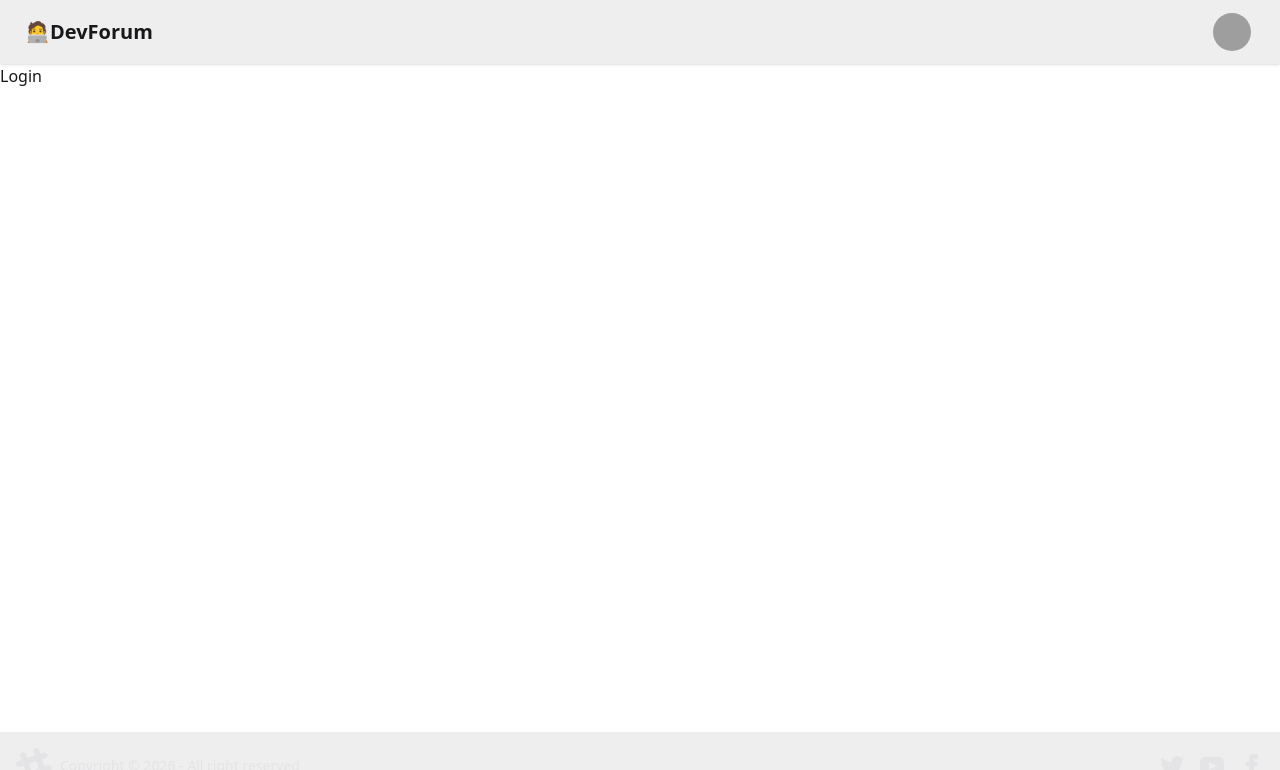
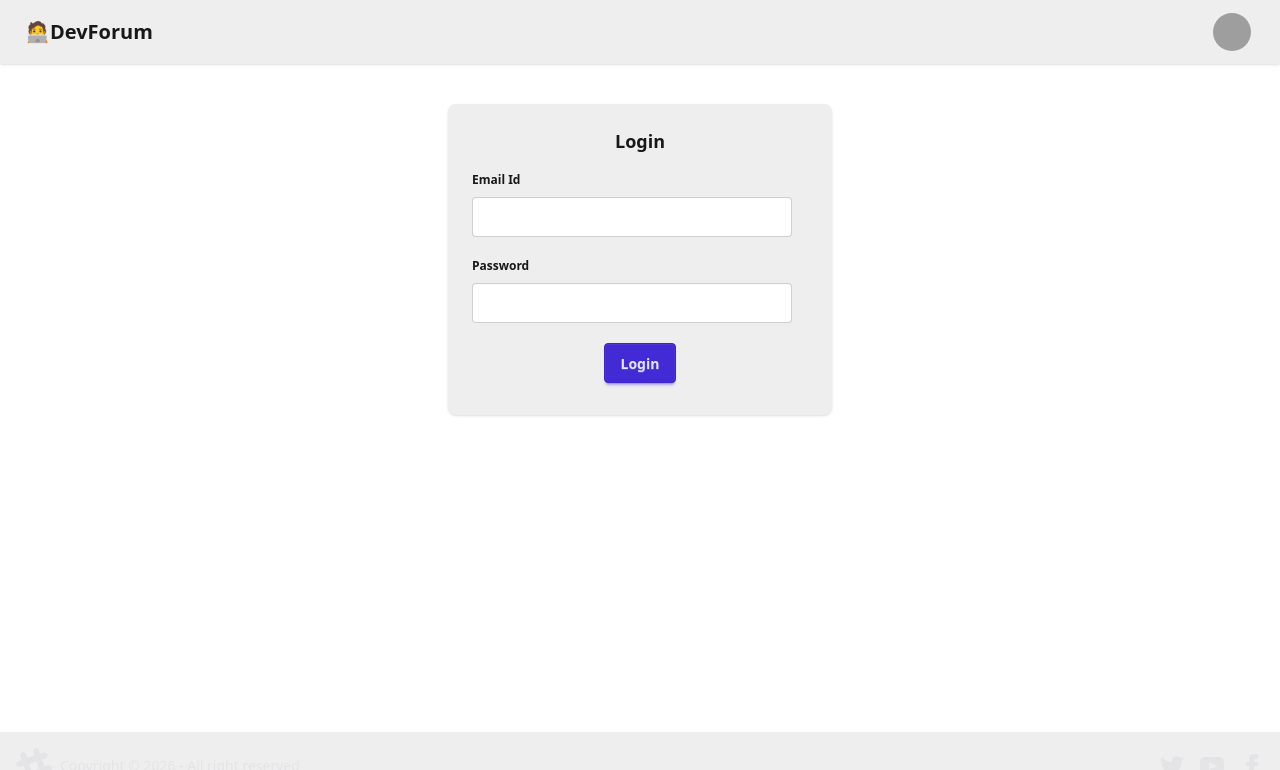
Before and after one commit to sourabhpatole/devForum-frontend, a React app: page /login in a window 1280 px wide. Shown: the top 770 px of the page. Built offline with nearby package versions, Linux system fonts and the light colour scheme; grey boxes are pictures that could not be loaded; the HTML template or start-up script is replaced by a standard one.

Commit message:
configured cors in login

```diff
--- a/package.json
+++ b/package.json
@@ -10,6 +10,7 @@
     "preview": "vite preview"
   },
   "dependencies": {
+    "axios": "^1.13.5",
     "postcss": "^8.5.6",
     "react": "^19.2.0",
     "react-dom": "^19.2.0",
--- a/src/Login.jsx
+++ b/src/Login.jsx
@@ -1,7 +1,62 @@
-import React from "react";
+import axios from "axios";
+import React, { useState } from "react";
 
 const Login = () => {
-  return <div>Login</div>;
+  const [emailId, setEmailId] = useState("");
+  const [password, setPassword] = useState("");
+  //   console.log(emailId, Password);
+  const handleLogin = async () => {
+    try {
+      const res = await axios.post(
+        "http://localhost:5000/login",
+        {
+          emailId,
+          password,
+        },
+        { withCredentials: true },
+      );
+    } catch (error) {
+      console.log(error);
+    }
+  };
+  return (
+    <div className="flex justify-center my-10">
+      <div className="card bg-base-300 w-96 shadow-sm">
+        <div className="card-body">
+          <h2 className="card-title justify-center">Login</h2>
+          <div className="">
+            <fieldset className="fieldset">
+              <legend className="fieldset-legend">Email Id</legend>
+              <input
+                type="text"
+                className="input"
+                value={emailId}
+                placeholder=""
+                onChange={(e) => setEmailId(e.target.value)}
+              />
+            </fieldset>
+          </div>
+          <div className="">
+            <fieldset className="fieldset">
+              <legend className="fieldset-legend">Password</legend>
+              <input
+                type="text"
+                className="input"
+                value={password}
+                placeholder=""
+                onChange={(e) => setPassword(e.target.value)}
+              />
+            </fieldset>
+          </div>
+          <div className="card-actions justify-center m-2">
+            <button className="btn btn-primary" onClick={handleLogin}>
+              Login
+            </button>
+          </div>
+        </div>
+      </div>
+    </div>
+  );
 };
 
 export default Login;
```
Also changed, not shown: 1 other file (tests, documents, lock files or other folders).
